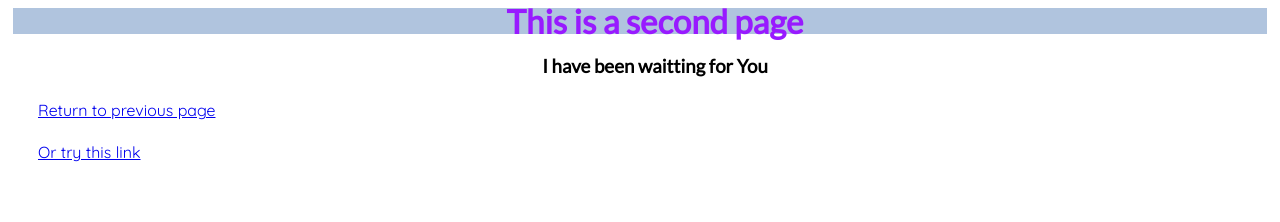
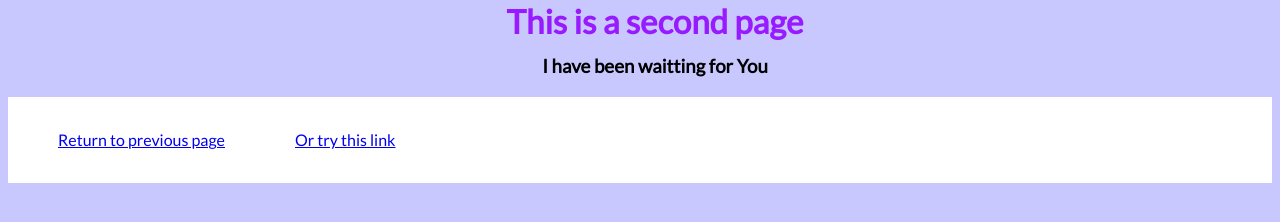
Before and after one commit to GretaMundryte/Code_samples, a plain HTML site: page HtmlGenerator/html/second_page.html in a window 1280 px wide. Drawn offline with Linux system fonts and the light colour scheme.

Commit message:
Add links blocks and styling

```diff
--- a/HtmlGenerator/html/second_page.html
+++ b/HtmlGenerator/html/second_page.html
@@ -6,10 +6,18 @@
     <link href="https://fonts.googleapis.com/css2?family=Lato&display=swap" rel="stylesheet">
     <link rel="stylesheet" href="style.css">
 </head>
-<body>
-<!--This is the main content-->
-<section class="index-intro">
-    <h1>This is a second page</h1>
-    <h3>I have been waitting for You</h3>
-    <p title="Press this link"><a href="index.html">Return to previous page</a></p>
-    <p title="Press this link"><a href="https://www.google.lt/" target="_blank">Or try this link</a></p>
+<body id="second_page">
+    <section class="index-intro">
+        <h1>This is a second page</h1>
+        <h3>I have been waitting for You</h3>
+        <nav>
+            <ul>
+                <li title="Press this link"><a href="index.html">Return to previous page</a></li>
+                <li title="Press this link"><a href="https://www.google.lt/" target="_blank">Or try this link</a></li>
+
+            </ul>
+        </nav>
+
+    </section>
+</body>
+</html>
--- a/HtmlGenerator/html/style.css
+++ b/HtmlGenerator/html/style.css
@@ -12,7 +12,7 @@ h1 {
     color: rgb(152, 26, 255);
     font-size: 33px;
     margin: 5px;
-    background-color: lightsteelblue;
+    background-color: rgb(200, 200, 350);
     text-align: center;
 }
 .index-intro h3 {
@@ -30,10 +30,35 @@ h4 {
     background-color: rgb(200, 200, 350);
     text-align: right;
 }
-a {
+p {
     font-family: 'Quicksand', sans-serif;
+}
+a:hover {
+    color: red;
 }
 #signature {
     text-transform: uppercase;
     font-style: italic;
 }
+#second_page {
+    background-color: rgb(200, 200, 350);
+}
+nav {
+    width: 100%;
+    background-color: #fff;
+}
+ul {
+    margin: 0;
+    padding: 0;
+    display: flex;
+}
+nav li {
+    list-style: none;
+}
+nav a {
+    display: block;
+    padding: 30px 20px;
+}
+nav a:hover {
+    color: red;
+}
```
Also changed, not shown: HtmlGenerator/html/index.html (+0 -1 lines).
